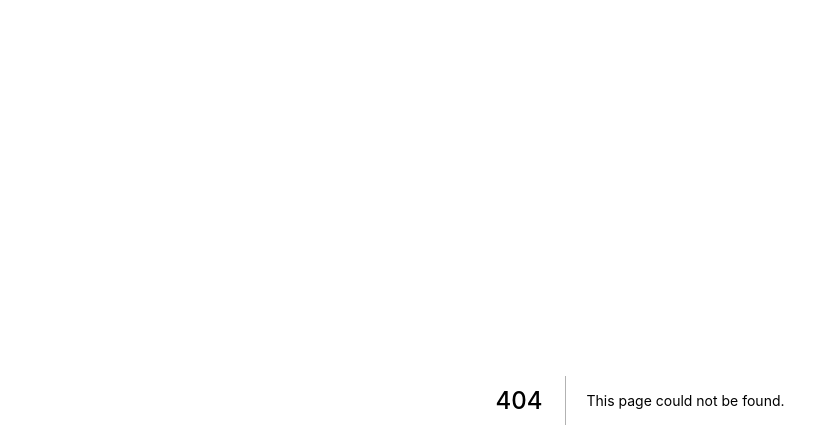
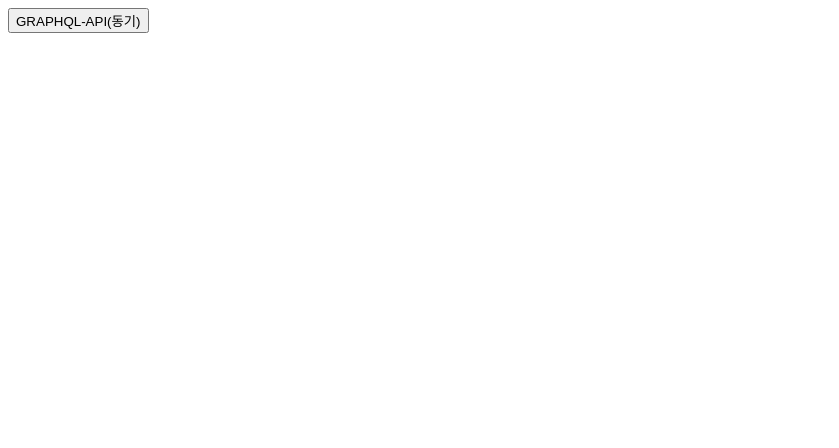
Before and after one commit to hyemin33/study-codecamp, a Next.js app in the folder class/: page /graphql-mutation in a window 1280 px wide. Before the commit this address had no page. Shown: the top 448 px of the page, without its empty margins (0-839 px from the left). Built offline with nearby package versions, Linux system fonts and the light colour scheme.

Commit message:
feat: apollo-client 사용 및 _app.js 원리 체크

```diff
--- a/class/pages/_app.js
+++ b/class/pages/_app.js
@@ -1,5 +1,16 @@
+import {ApolloClient, ApolloProvider, InMemoryCache} from '@apollo/client'
 
+function MyApp({ Component, pageProps }){
+	const client = new ApolloClient({
+		uri: "http://practice.codebootcamp.co.kr/graphql",
+		cache: new InMemoryCache()
+	})
 
-export default function App({ Component, pageProps }) {
-  return <Component {...pageProps} />
+	return (
+		<ApolloProvider client={client}>
+			<Component {...pageProps}/>
+		</ApolloProvider>
+	)
 }
+
+export default MyApp;
--- /dev/null
+++ b/class/pages/graphql-mutation/index.js
@@ -0,0 +1,26 @@
+import { gql, useMutation } from "@apollo/client";
+
+export default function GraphqlMutationPage() {
+  const CREATE_BOARD = gql`
+    mutation {
+      createBoard(
+        writer: "혜민"
+        title: "오늘 점심메뉴 알림"
+        contents: "오늘 점심은 고등어 구이 입니다. 맛있게 드세요~"
+      ) {
+        _id
+        number
+        message
+      }
+    }
+  `;
+
+  const [my] = useMutation(CREATE_BOARD);
+
+  const onClickSubmit = async () => {
+    const result = await my();
+    alert(result.data.createBoard.message);
+  };
+
+  return <button onClick={onClickSubmit}>GRAPHQL-API(동기)</button>;
+}
```
